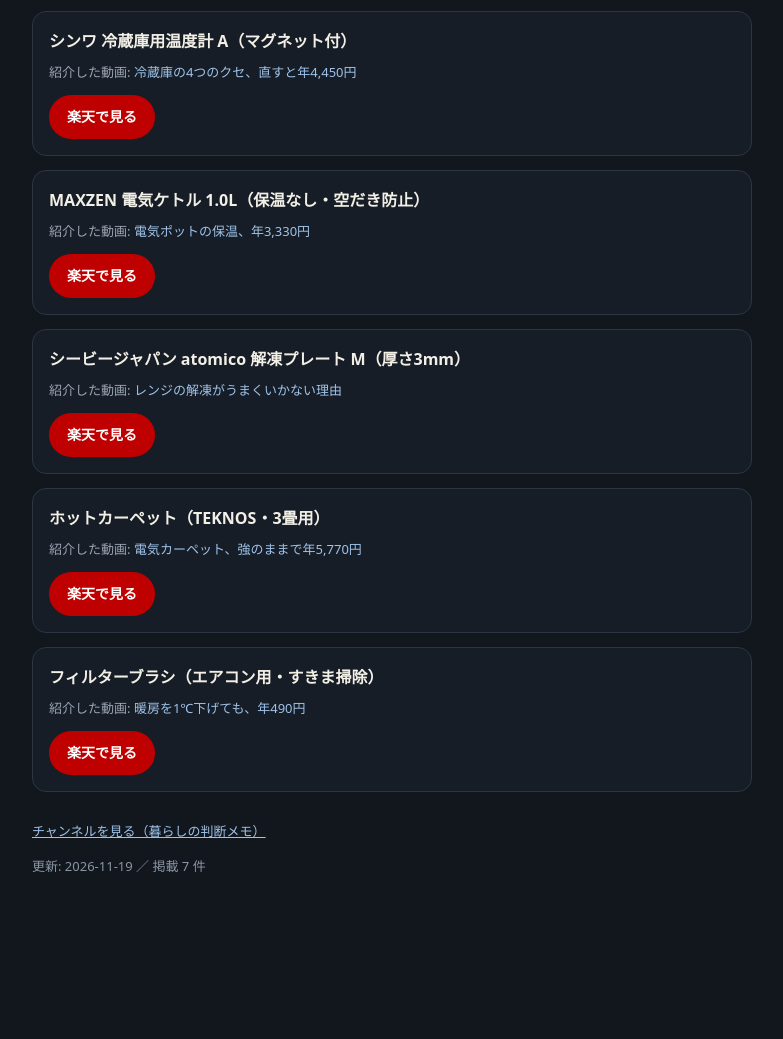
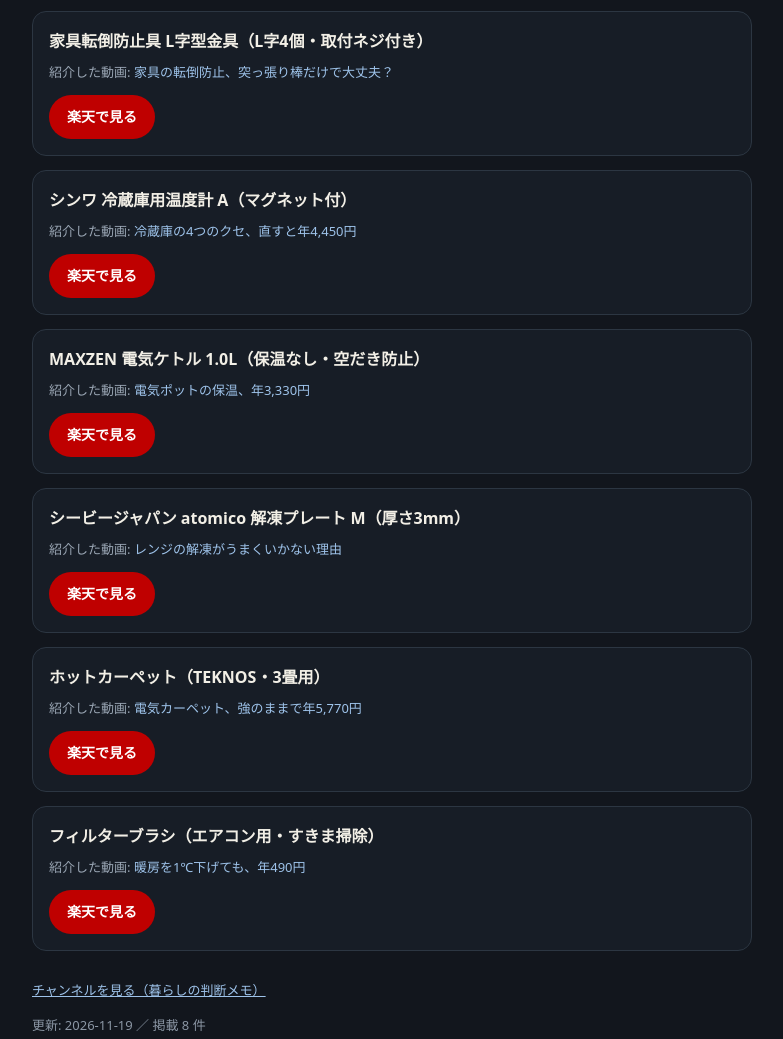
Before and after one commit to neoenox/kurashi-hantei, a plain HTML site: page index.html in a window 1280 px wide. Shown: the part 509-1548 px from the top of the page, without its empty margins (248-1031 px from the left). Before the commit the page ends 1455 px from the top, so only its background shows below. Drawn offline with Linux system fonts and the light colour scheme.

Commit message:
hub: 公開8件を反映（2026-11-19）
+ furniture_anchor 家具転倒防止具 L字型金具（L字4個・取付ネジ付き）

```diff
--- a/index.html
+++ b/index.html
@@ -49,6 +49,11 @@
       <p class="video">紹介した動画: <a href="https://www.youtube.com/shorts/UKNQdUxTi7A">iPhoneのバッテリー、充電500回でどうなる？</a></p>
       <a class="cta" href="https://hb.afl.rakuten.co.jp/ichiba/57a4962c.d331655a.57a4962d.2b976f04/?pc=https%3A%2F%2Fitem.rakuten.co.jp%2Fanker%2Fa1689%2F" rel="nofollow sponsored noopener" target="_blank">楽天で見る</a>
     </li>
+    <li class="card" data-slug="furniture_anchor">
+      <p class="product">家具転倒防止具 L字型金具（L字4個・取付ネジ付き）</p>
+      <p class="video">紹介した動画: <a href="https://www.youtube.com/shorts/T-ERvf5yy2s">家具の転倒防止、突っ張り棒だけで大丈夫？</a></p>
+      <a class="cta" href="https://hb.afl.rakuten.co.jp/ichiba/59b41f73.c17a9e2f.59b41f74.026bfccb/?pc=https%3A%2F%2Fitem.rakuten.co.jp%2Fganpon%2F10001270%2F" rel="nofollow sponsored noopener" target="_blank">楽天で見る</a>
+    </li>
     <li class="card" data-slug="fridge_habits">
       <p class="product">シンワ 冷蔵庫用温度計 A（マグネット付）</p>
       <p class="video">紹介した動画: <a href="https://www.youtube.com/shorts/1m-6W8Hnfms">冷蔵庫の4つのクセ、直すと年4,450円</a></p>
@@ -77,7 +82,7 @@
   </ul>
   <footer>
     <p><a href="https://www.youtube.com/@kurashi_hantei">チャンネルを見る（暮らしの判断メモ）</a></p>
-    <p>更新: 2026-11-19 ／ 掲載 7 件</p>
+    <p>更新: 2026-11-19 ／ 掲載 8 件</p>
   </footer>
 </main>
 </body>
```
